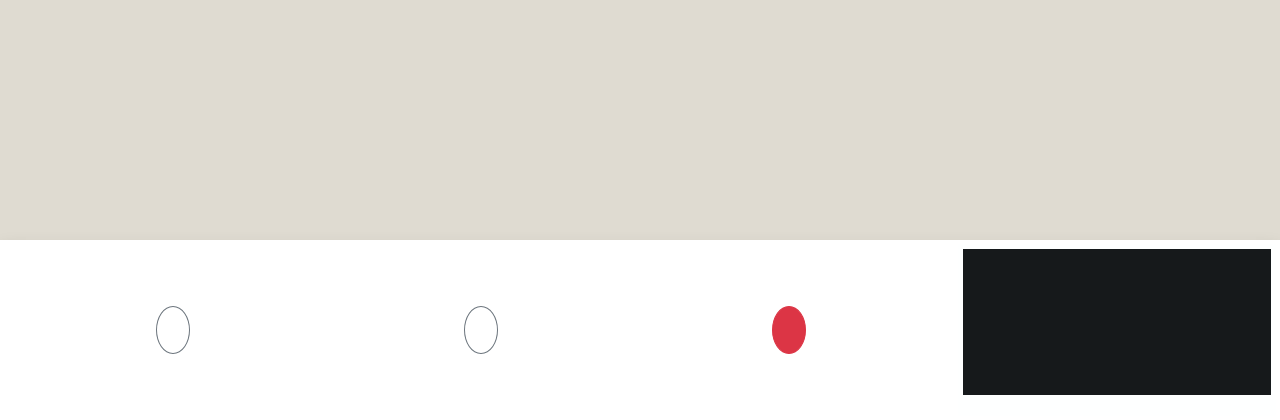
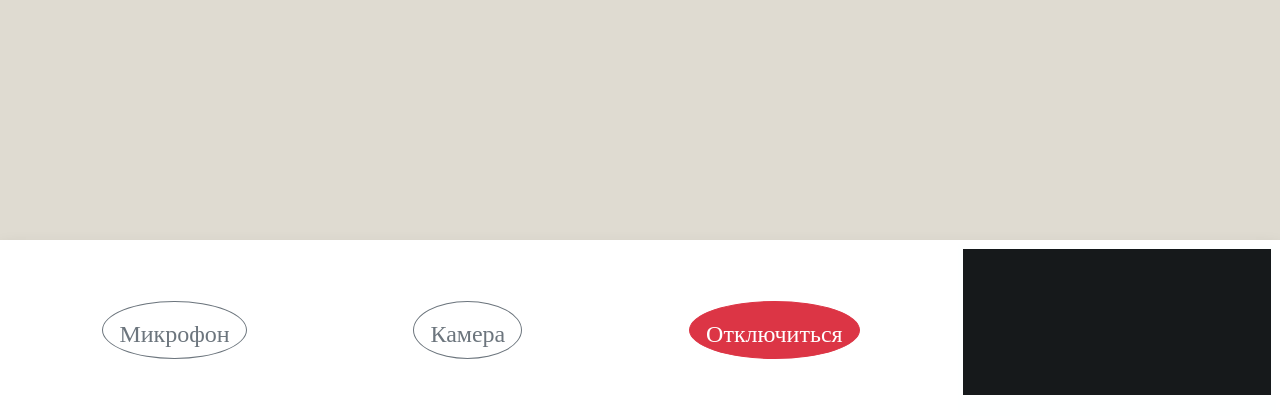
Before and after one commit to leon97leon/leon-chat, a Flask app: template templates/chatroom.html in a window 1280 px wide. Shown: the part 389-809 px from the top of the page. Run offline with Flask 2, Linux system fonts and the light colour scheme; the template is opened without the code that fills it, so the values that code supplies are empty; some libraries are stand-ins or nearby versions.

Commit message:
Update chatroom.html

```diff
--- a/templates/chatroom.html
+++ b/templates/chatroom.html
@@ -58,17 +58,17 @@
 
                 <button id="bttn_mute" class="btn btn-lg btn-outline-secondary rounded-circle">
                     <span id="mute_icon" class="material-icons pt-2">
-
+                        Микрофон
                     </span>
                 </button>
                 <button id="bttn_vid_mute"class="btn btn-lg btn-outline-secondary rounded-circle">
                     <span id="vid_mute_icon" class="material-icons pt-2">
-
+                        Камера
                     </span>
                 </button>
                 <button id="call_end" class="btn btn-lg btn-danger rounded-circle">
                     <span class="material-icons pt-2">
-
+                        Отключиться
                     </span>
                 </button>
             </div>
```
